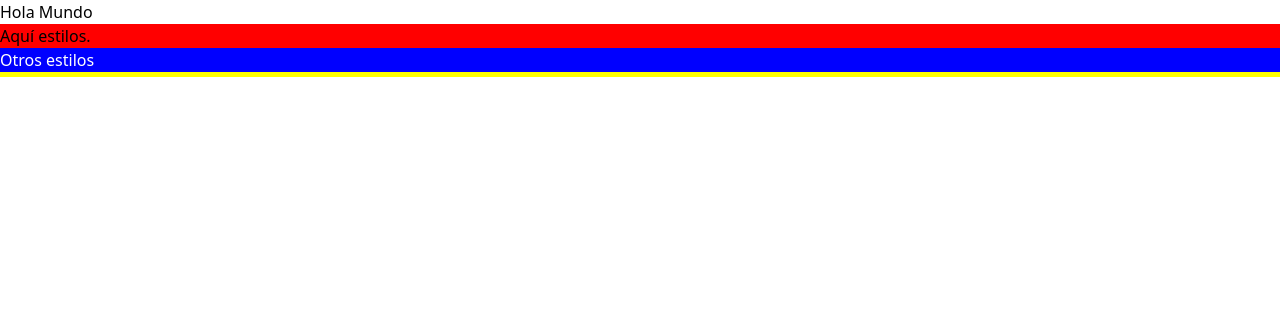
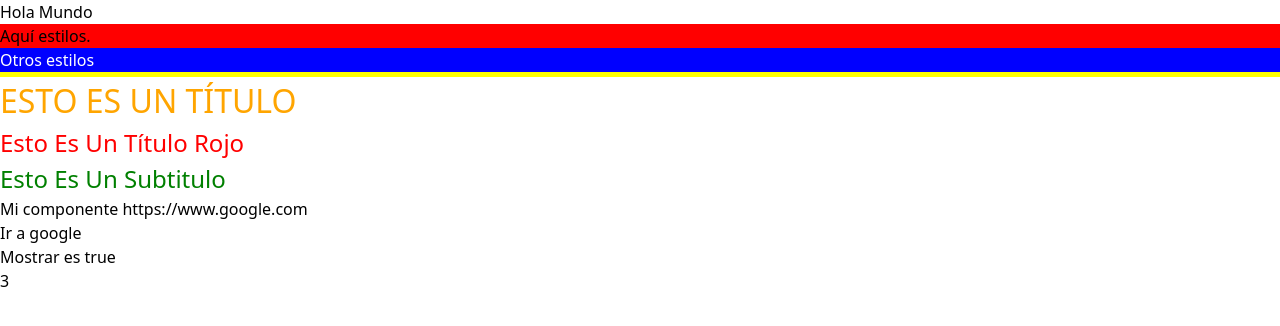
Before and after one commit to 2022B-web-avanzada-soft/Arteaga-Satian-Bryan-David-Web, a Next.js app in the folder 03-react/with-typescript-app/: page /a_hola_mundo in a window 1280 px wide. Shown: the top 326 px of the page. Built offline with nearby package versions, Linux system fonts and the light colour scheme.

Commit message:
feat: uso de stilos en react y paso de propiedades

```diff
--- a/03-react/with-typescript-app/components/a_estilos/EstilosEjemplo.tsx
+++ b/03-react/with-typescript-app/components/a_estilos/EstilosEjemplo.tsx
@@ -2,6 +2,27 @@
 
 import React from 'react';
 import styles from './estilos.module.css';
+import styled from "@emotion/styled";
+
+
+// Styled components
+const Titulo = styled.h1`
+    font-size: 2rem;
+    text-transform: uppercase;
+    color: orange;
+`;
+
+const TituloRojo = styled.h1`
+    font-size: 1.5rem;
+    text-transform: capitalize;
+    color: red;
+`;
+
+const Subtitulo = styled.h2`
+    font-size: 1.5rem;
+    text-transform: capitalize;
+    color: green;
+`;
 
 export default function EstilosEjemplo() {
 
@@ -16,6 +37,9 @@ export default function EstilosEjemplo() {
                 Aquí estilos.
             </div>
             <div style={misEstilos}>Otros estilos</div>
+            <Titulo>Esto es un título</Titulo>
+            <TituloRojo>Esto es un título rojo</TituloRojo>
+            <Subtitulo>Esto es un subtitulo</Subtitulo>
         </>
     );
 };
--- /dev/null
+++ b/03-react/with-typescript-app/components/b_components/MiComponente.tsx
@@ -0,0 +1,23 @@
+// b_components/MiComponente.tsx
+import React from "react";
+
+interface PropiedadesComponente {
+    url: string;
+    iteraciones: number;
+    mostrar: boolean;
+}
+
+export default function MiComponente(props: PropiedadesComponente) {
+    const {url, iteraciones, mostrar} = props;
+    return (
+        <div>
+            <h1>Mi componente {url}</h1>
+            <a href={url} target={"_blank"}>Ir a google</a>
+            {mostrar && <p>Mostrar es true</p>}
+            <div>
+                {iteraciones}
+            </div>
+
+        </div>
+    );
+};
--- a/03-react/with-typescript-app/package.json
+++ b/03-react/with-typescript-app/package.json
@@ -8,6 +8,8 @@
     "type-check": "tsc"
   },
   "dependencies": {
+    "@emotion/react": "^11.10.5",
+    "@emotion/styled": "^11.10.5",
     "next": "latest",
     "react": "^18.2.0",
     "react-dom": "^18.2.0"
--- a/03-react/with-typescript-app/pages/a_hola_mundo.tsx
+++ b/03-react/with-typescript-app/pages/a_hola_mundo.tsx
@@ -1,12 +1,14 @@
 // pages/a_hola_mundo.tsx
 import React from 'react';
 import EstilosEjemplo from "../components/a_estilos/EstilosEjemplo";
+import MiComponente from "../components/b_components/MiComponente";
 
 export default function a_hola_mundo() {
     return (
         <div>
             <h1>Hola Mundo</h1>
             <EstilosEjemplo />
+            <MiComponente url={'https://www.google.com'} iteraciones={3} mostrar={true} />
         </div>
     );
 };
```
Also changed, not shown: 1 other file (tests, documents, lock files or other folders).
